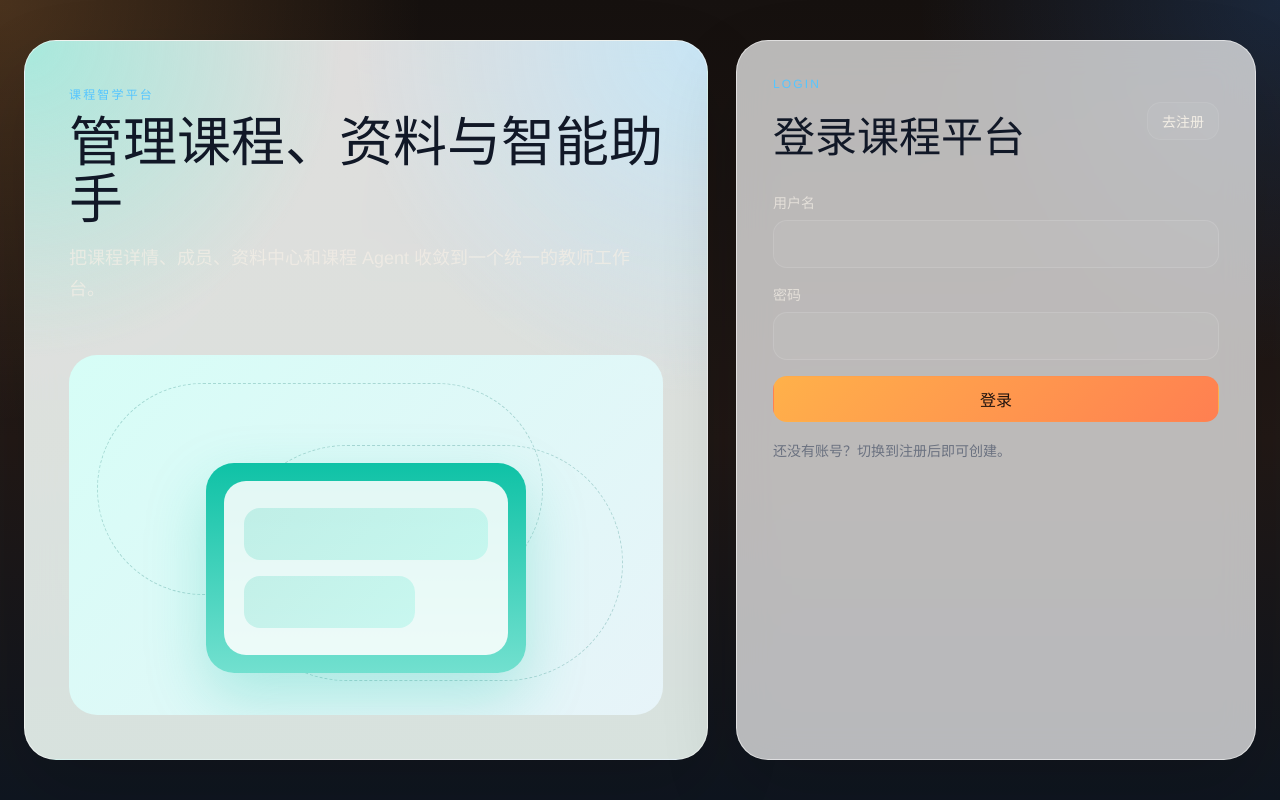
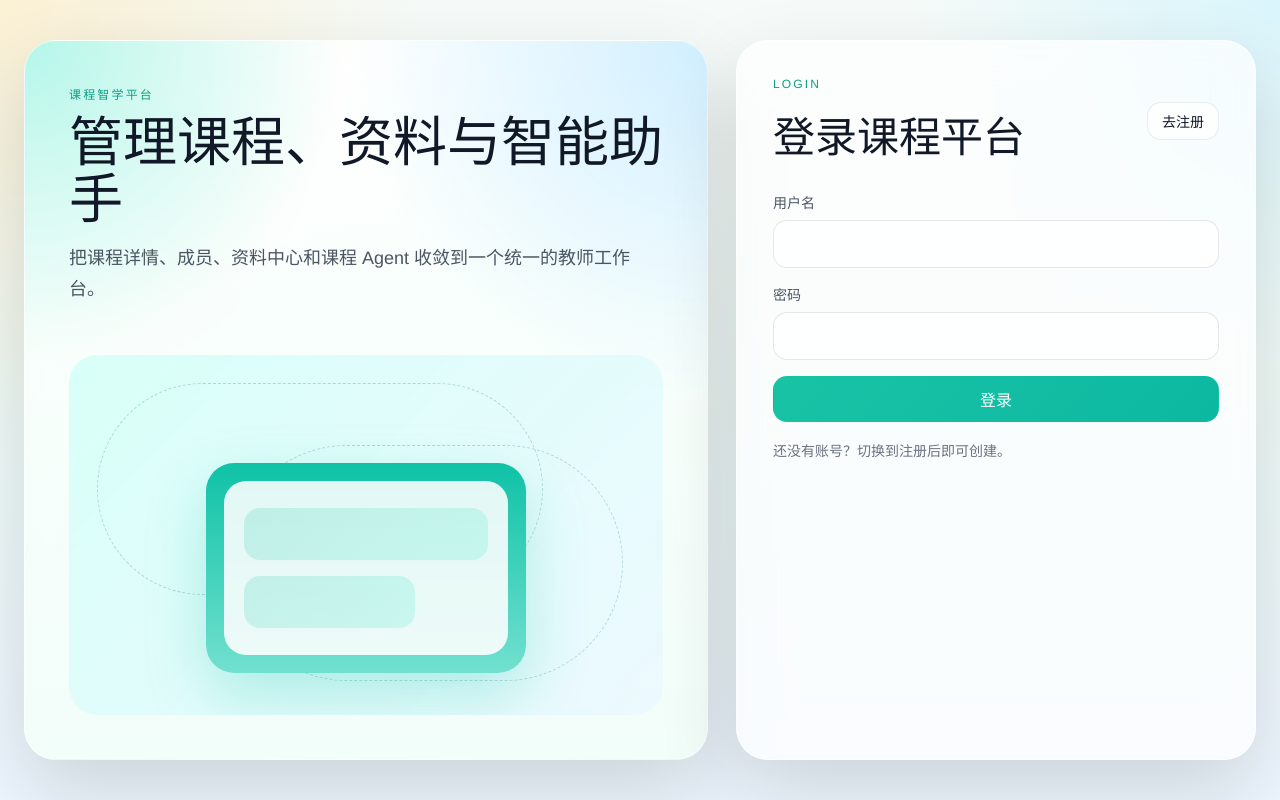
Before and after one commit to jk-z-z-z/course_agent, a Vue app in the folder frontend/: page /login in a window 1280 px wide. Built offline with nearby package versions, Linux system fonts and the light colour scheme; no server answers; the HTML template or start-up script is replaced by a standard one.

Commit message:
style(frontend): align global tokens with redesign

```diff
--- a/frontend/src/style.css
+++ b/frontend/src/style.css
@@ -1,25 +1,25 @@
 :root {
   font-family: 'Avenir Next', 'PingFang SC', 'Helvetica Neue', sans-serif;
-  color: #f4efe6;
+  color: #111827;
   background:
-    radial-gradient(circle at top left, rgba(255, 166, 77, 0.22), transparent 28%),
-    radial-gradient(circle at top right, rgba(46, 137, 255, 0.18), transparent 24%),
-    linear-gradient(180deg, #16110f 0%, #221916 55%, #0f1620 100%);
+    radial-gradient(circle at top left, rgba(255, 230, 177, 0.52), transparent 28%),
+    radial-gradient(circle at top right, rgba(184, 238, 255, 0.46), transparent 24%),
+    linear-gradient(180deg, #f6fbf9 0%, #eef9f6 48%, #edf6ff 100%);
   font-synthesis: none;
   text-rendering: optimizeLegibility;
   -webkit-font-smoothing: antialiased;
   -moz-osx-font-smoothing: grayscale;
-  --surface-strong: rgba(20, 16, 14, 0.84);
-  --surface-soft: rgba(255, 255, 255, 0.05);
-  --surface-muted: rgba(255, 255, 255, 0.03);
-  --border-strong: rgba(255, 255, 255, 0.12);
-  --border-soft: rgba(255, 255, 255, 0.08);
-  --text-main: #f4efe6;
-  --text-subtle: rgba(244, 239, 230, 0.72);
-  --text-faint: rgba(244, 239, 230, 0.52);
-  --accent-warm: #ffb14a;
-  --accent-cool: #57c6ff;
-  --danger: #ff9e8f;
+  --surface-strong: rgba(255, 255, 255, 0.84);
+  --surface-soft: rgba(255, 255, 255, 0.68);
+  --surface-muted: rgba(255, 255, 255, 0.5);
+  --border-strong: rgba(15, 23, 42, 0.1);
+  --border-soft: rgba(15, 23, 42, 0.08);
+  --text-main: #111827;
+  --text-subtle: #4b5563;
+  --text-faint: #6b7280;
+  --accent-warm: #18c3a5;
+  --accent-cool: #0ea5e9;
+  --danger: #ef6b73;
 }
 
 * {
@@ -35,6 +35,7 @@ body,
 
 body {
   min-height: 100vh;
+  color: var(--text-main);
 }
 
 a {
@@ -593,7 +594,7 @@ button:disabled {
   margin: 0 0 12px;
   letter-spacing: 0.18em;
   text-transform: uppercase;
-  color: var(--accent-cool);
+  color: #0f9e83;
   font-size: 12px;
 }
 
@@ -663,7 +664,7 @@ h3 {
   padding: 14px 16px;
   border: 1px solid var(--border-strong);
   border-radius: 14px;
-  background: rgba(255, 255, 255, 0.04);
+  background: rgba(255, 255, 255, 0.78);
   color: var(--text-main);
   outline: none;
 }
@@ -676,8 +677,8 @@ h3 {
 .field input:focus,
 .field textarea:focus,
 .field select:focus {
-  border-color: rgba(87, 198, 255, 0.8);
-  box-shadow: 0 0 0 3px rgba(87, 198, 255, 0.14);
+  border-color: rgba(24, 195, 165, 0.45);
+  box-shadow: 0 0 0 3px rgba(24, 195, 165, 0.12);
 }
 
 .button {
@@ -698,21 +699,21 @@ h3 {
 }
 
 .button.primary {
-  background: linear-gradient(135deg, var(--accent-warm), #ff7f51);
-  color: #1f120d;
+  background: linear-gradient(135deg, var(--accent-warm), #0db8a2);
+  color: white;
   font-weight: 700;
 }
 
 .button.ghost {
-  background: rgba(255, 255, 255, 0.04);
+  background: rgba(255, 255, 255, 0.72);
   color: var(--text-main);
   border-color: var(--border-soft);
 }
 
 .button.danger {
-  background: rgba(255, 120, 104, 0.12);
-  border-color: rgba(255, 120, 104, 0.3);
-  color: #ffd7cf;
+  background: rgba(239, 107, 115, 0.1);
+  border-color: rgba(239, 107, 115, 0.24);
+  color: #c2414b;
 }
 
 .button.compact {
@@ -874,16 +875,16 @@ h3 {
   justify-content: center;
   padding: 8px 14px;
   border-radius: 999px;
-  background: rgba(87, 198, 255, 0.12);
-  border: 1px solid rgba(87, 198, 255, 0.18);
-  color: #bcecff;
+  background: rgba(24, 195, 165, 0.12);
+  border: 1px solid rgba(24, 195, 165, 0.18);
+  color: #0f9e83;
   font-size: 13px;
 }
 
 .pill.subtle {
-  background: rgba(255, 177, 74, 0.12);
-  border-color: rgba(255, 177, 74, 0.16);
-  color: #ffd89f;
+  background: rgba(14, 165, 233, 0.1);
+  border-color: rgba(14, 165, 233, 0.16);
+  color: #0369a1;
 }
 
 .member-side {
@@ -980,7 +981,7 @@ h3 {
   display: grid;
   place-items: center;
   padding: 24px;
-  background: rgba(5, 6, 10, 0.65);
+  background: rgba(15, 23, 42, 0.16);
   backdrop-filter: blur(10px);
 }
 
```
